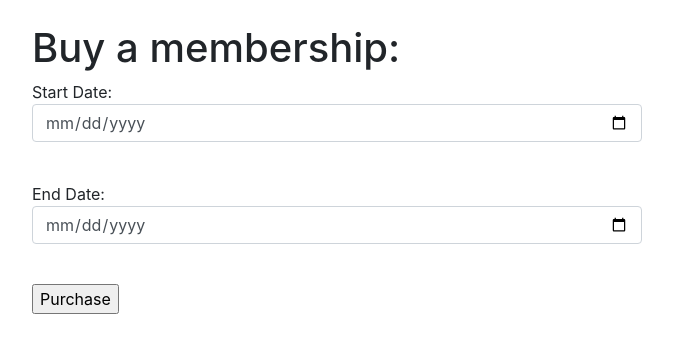
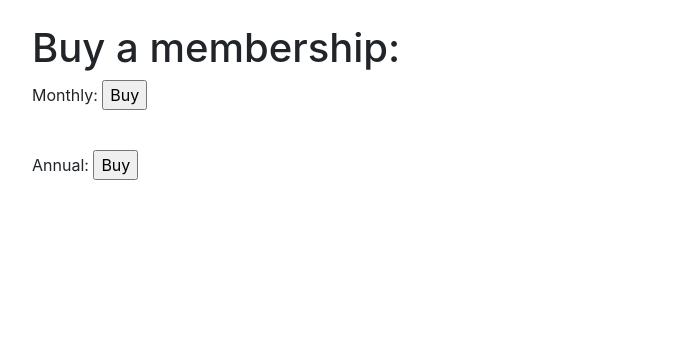
Before and after one commit to chloebeetschen/Gym-WebApp, a Flask app: page /memberships in a window 1280 px wide. Shown: the part 56-409 px from the top of the page, without its empty margins (303-976 px from the left). Run offline with Flask 2, Linux system fonts and the light colour scheme; the visitor is signed in with stand-in values (Sample User, id 1); data comes from the database, SQL or seed files in the repository; some libraries are stand-ins or nearby versions.

Commit message:
WIP Memberships addition

```diff
--- a/app/forms.py
+++ b/app/forms.py
@@ -91,12 +91,11 @@ class LoginForm(FlaskForm):
 
 
 class SettingsForm(FlaskForm):
-    Name        = StringField('Name', validators=[DataRequired()], render_kw={"placeholder": "Name"})
-    Address     = StringField('Address', validators=[DataRequired()], render_kw={"placeholder": "Address"})
-    Password    = PasswordField('Password', validators=[DataRequired()], render_kw={"placeholder": "Password"})
-    NewPassword = PasswordField('Password', validators=[DataRequired()], render_kw={"placeholder": "New Password"})
+    Name          = StringField('Name', validators=[DataRequired()], render_kw={"placeholder": "Name"})
+    Address       = StringField('Address', validators=[DataRequired()], render_kw={"placeholder": "Address"})
+    Password      = PasswordField('Password', validators=[DataRequired()], render_kw={"placeholder": "Password"})
+    NewPassword   = PasswordField('Password', validators=[DataRequired()], render_kw={"placeholder": "New Password"})
     NewPasswordx2 = PasswordField('Reenter New Password', validators=[DataRequired(message="Please reenter your new password"), EqualTo('NewPassword', message="Passwords must match")], render_kw={"placeholder": "Reenter New Password"})
 
 class MembershipForm(FlaskForm):
-    MembershipStart  = DateField('Start date', render_kw={"placeholder": "Start"})
-    MembershipEnd    = DateField('End date', render_kw={"placeholder": "End"})
+    MembershipEnd = DateField('End date', render_kw={"placeholder": "End"})
--- a/app/models.py
+++ b/app/models.py
@@ -70,6 +70,6 @@ class UserDetails(db.Model, UserMixin):
     name = db.Column(db.String(150), nullable=False)
     dateOfBirth = db.Column(db.Date, nullable=False)
     address = db.Column(db.String(150))
-    membershipStart = db.Column(db.DateTime)
+    isMember = db.Column(db.Boolean)
     membershipEnd = db.Column(db.DateTime)
     parentId = db.Column(db.Integer, db.ForeignKey('user_login.id'))
--- a/app/templates/memberships.html
+++ b/app/templates/memberships.html
@@ -6,17 +6,12 @@
 <h1>Buy a membership: </h1>
 <form method="post" name="membership">
     {{ form.hidden_tag() }}
-
-    <p>Start Date:
-        <br>
-        {{ form.MembershipStart(class='form-control')}}
-        <br>
+    <p>Monthly:
+        <input type="submit" value="Buy", id="monthly">
     </p>
-    <p>End Date:
-        <br>
-        {{ form.MembershipEnd(class='form-control')}}
-        <br>
+    <br>
+    <p>Annual:
+        <input type="submit" value="Buy", id="annual">
     </p>
-<input type="submit" value="Purchase">
 </form>
 {% endblock %}
--- a/app/views.py
+++ b/app/views.py
@@ -405,16 +405,13 @@ def settings():
 @app.route('/memberships', methods=['GET', 'POST'])
 @login_required
 def memberships():
-
-    ####### NOT CURRENTLY WORKING #######
     form = MembershipForm()
     if form.validate_on_submit():
-        cUserLogin   = models.UserLogin.query.get(current_user.id)
+
         cUserDetails = models.UserDetails.query.get(current_user.id)
-        cUserDetails.membershipStart = form.MembershipStart
+        cUserDetails.isMember = True
         cUserDetails.membershipEnd = form.MembershipEnd
         return redirect('/paymentForm/memberships')
-    #####################################
 
     return render_template('memberships.html', form=form)
 
```
